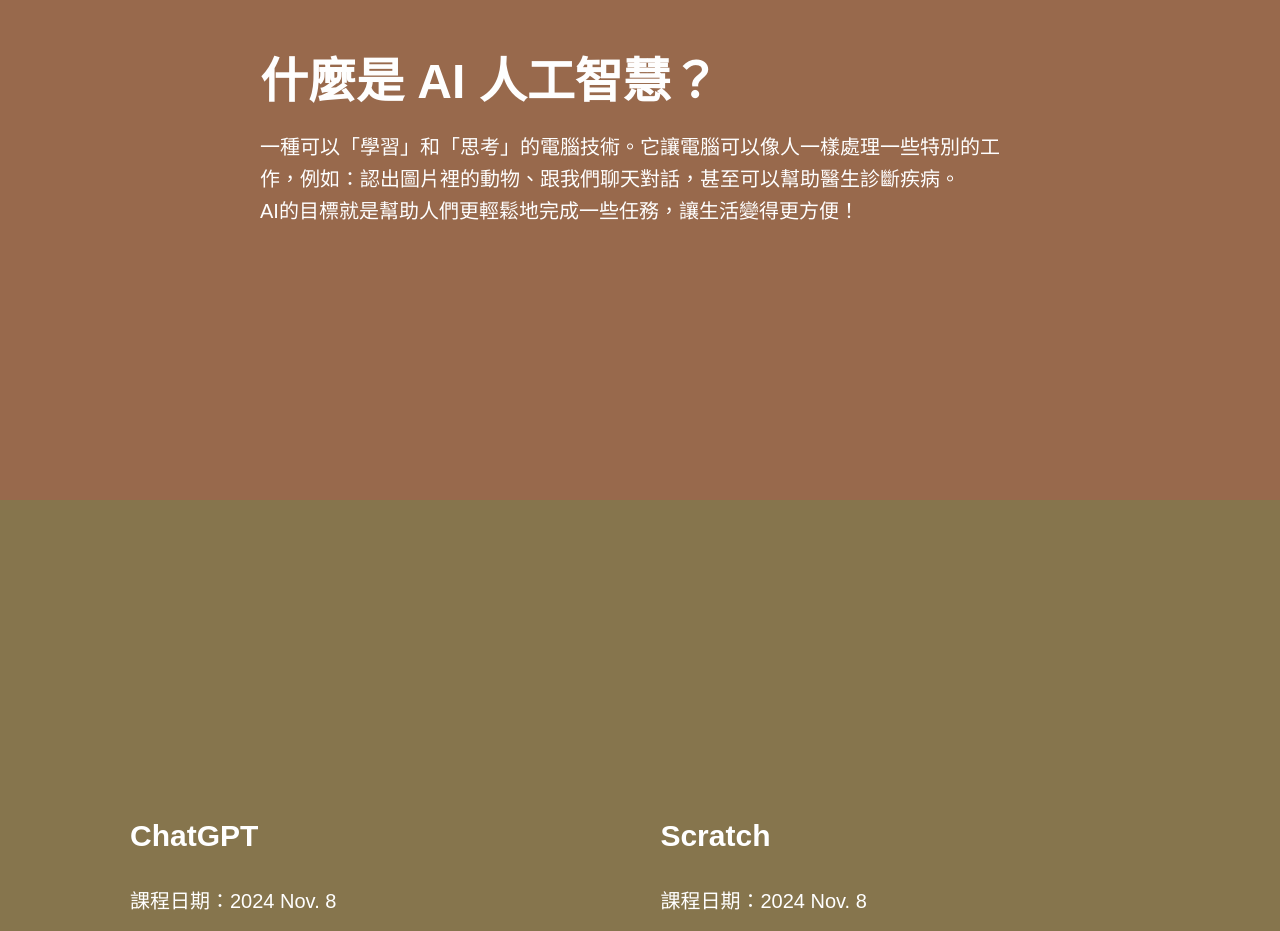
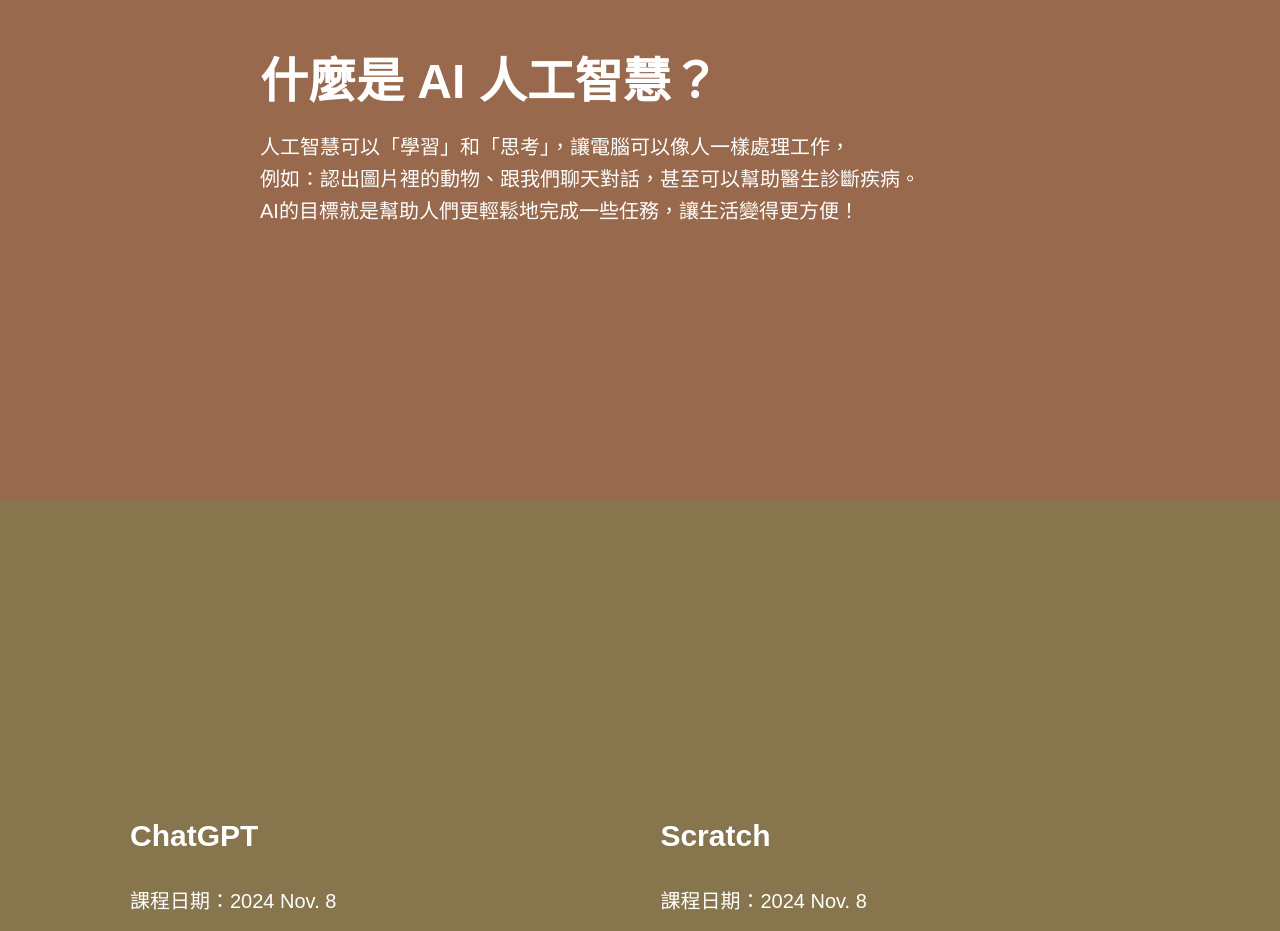
Before and after one commit to chenglin1712/2024information-service, a plain HTML site: page index.html in a window 1280 px wide. Shown: the part 1100-2031 px from the top of the page. Drawn offline with Linux system fonts and the light colour scheme.

Commit message:
index(project): 修正資訊服務學習網頁內容文字敘述

```diff
--- a/index.html
+++ b/index.html
@@ -179,7 +179,8 @@
         <div class="flippable-text ai-text init-position" id="ai-text">
           <h2>什麼是 AI 人工智慧？</h2>
           <p>
-            一種可以「學習」和「思考」的電腦技術。它讓電腦可以像人一樣處理一些特別的工作，例如：認出圖片裡的動物、跟我們聊天對話，甚至可以幫助醫生診斷疾病。<br />
+            人工智慧可以「學習」和「思考」，讓電腦可以像人一樣處理工作，<br />
+            例如：認出圖片裡的動物、跟我們聊天對話，甚至可以幫助醫生診斷疾病。<br />
             AI的目標就是幫助人們更輕鬆地完成一些任務，讓生活變得更方便！
           </p>
         </div>
```
